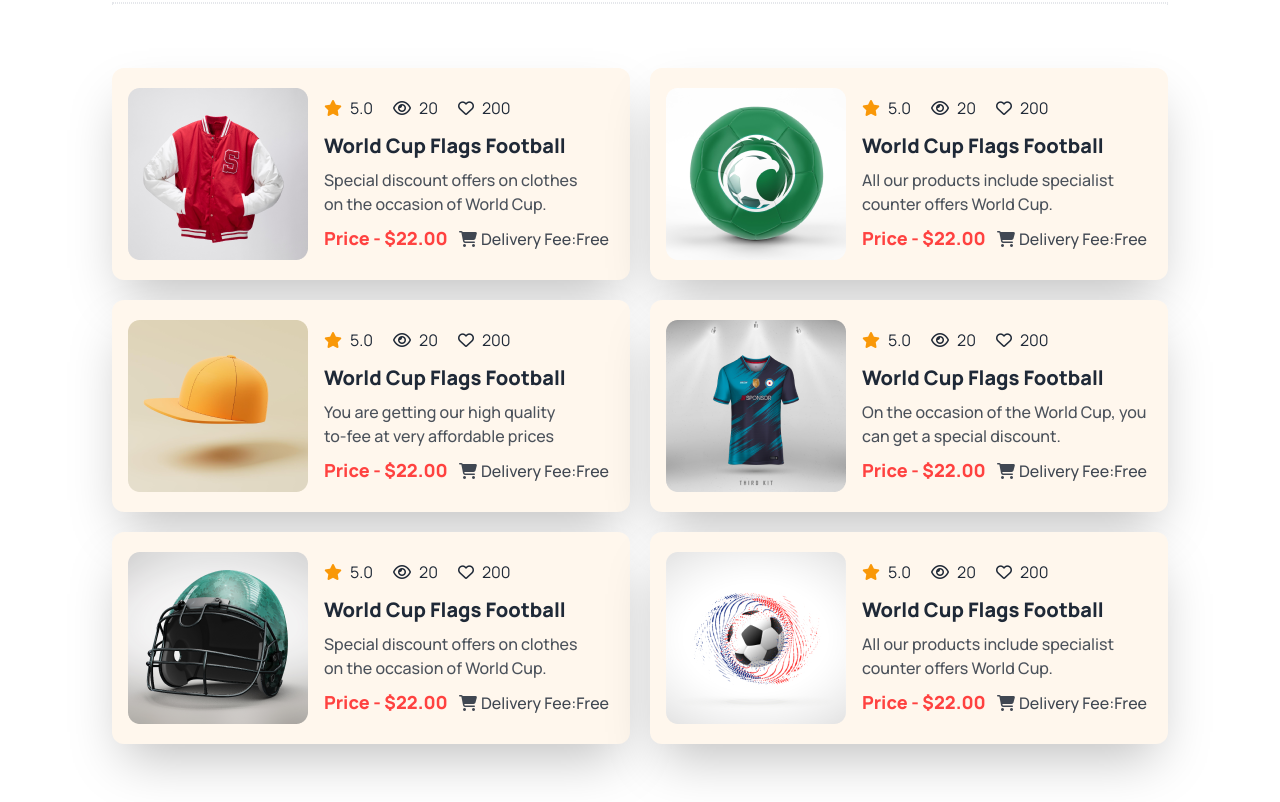
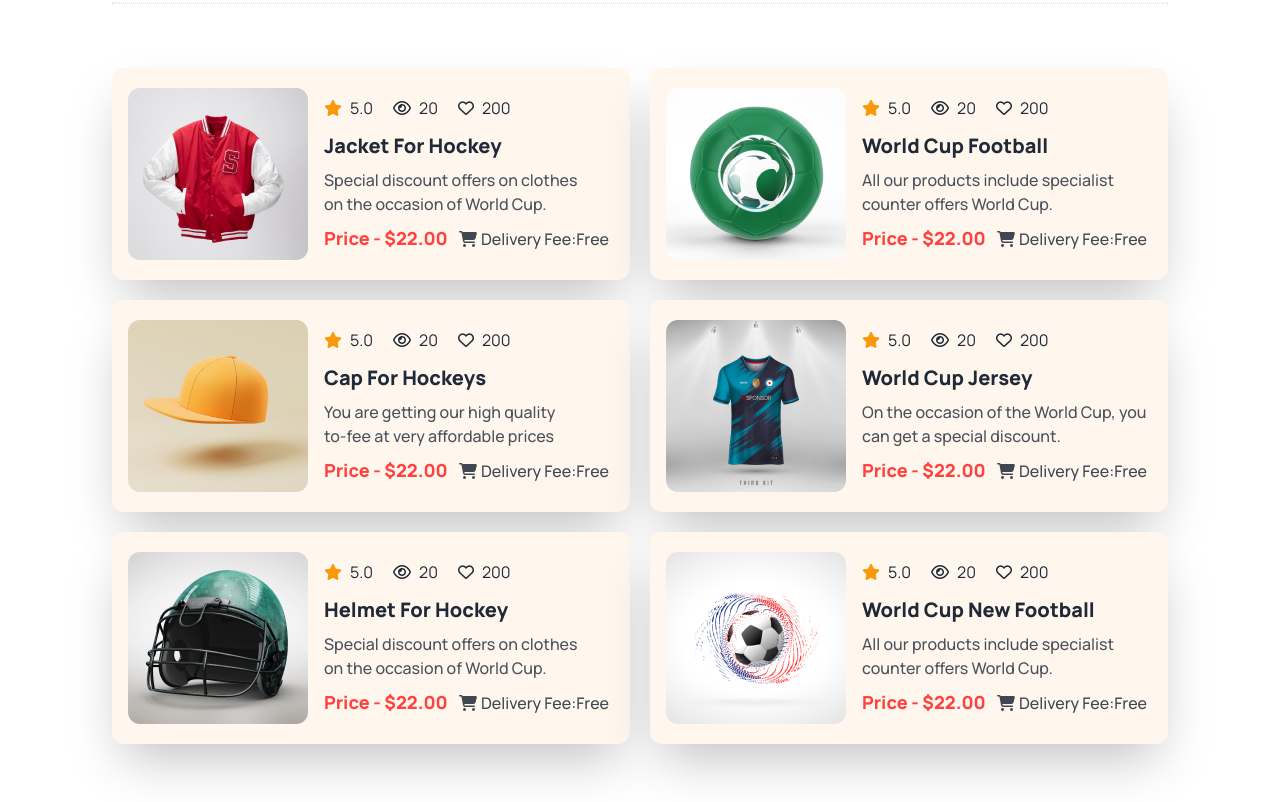
Before and after one commit to mhedi-hasan/assignment-no-3, a plain HTML site: page index.html in a window 1280 px wide. Shown: the part 2538-3340 px from the top of the page. Drawn offline with nearby package versions, Linux system fonts and the light colour scheme.

```diff
--- a/index.html
+++ b/index.html
@@ -199,7 +199,7 @@
                     </div>
                     <div>
                     <p class=" flex gap-5 pb-3 text-[rgba(19, 19, 24, 0.50)]"><span><i class="fa-solid fa-star text-[#f99808] pr-2"></i>5.0</span> <span><i class="fa-regular fa-eye pr-2"></i>20</span> <span><i class="fa-regular fa-heart pr-2"></i>200</span></p>
-                    <h3 class="font-extrabold text-xl">World Cup Flags Football</h3>
+                    <h3 class="font-extrabold text-xl">Jacket For Hockey</h3>
                     <p class="font-medium text-[16px] opacity-80 py-2">Special discount offers on clothes <br> on the occasion of World Cup.</p>
                     <p><span class="font-extrabold pr-2 text-lg text-[#FF4240]">Price - $22.00</span> <span class="font-medium text-[16px] opacity-85"><i class="fa-solid fa-cart-shopping pr-1"></i>Delivery Fee:Free</span></p>
                     </div>
@@ -211,7 +211,7 @@
                     </div>
                     <div>
                     <p class=" flex gap-5 pb-3 text-[rgba(19, 19, 24, 0.50)]"><span><i class="fa-solid fa-star text-[#f99808] pr-2"></i>5.0</span> <span><i class="fa-regular fa-eye pr-2"></i>20</span> <span><i class="fa-regular fa-heart pr-2"></i>200</span></p>
-                    <h3 class="font-extrabold text-xl">World Cup Flags Football</h3>
+                    <h3 class="font-extrabold text-xl">World Cup Football</h3>
                     <p class="font-medium text-[16px] opacity-80 py-2">All our products include specialist <br> counter offers World Cup.</p>
                     <p><span class="font-extrabold pr-2 text-lg text-[#FF4240]">Price - $22.00</span> <span class="font-medium text-[16px] opacity-85"><i class="fa-solid fa-cart-shopping pr-1"></i>Delivery Fee:Free</span></p>
                     </div>
@@ -223,7 +223,7 @@
                     </div>
                     <div>
                     <p class=" flex gap-5 pb-3 text-[rgba(19, 19, 24, 0.50)]"><span><i class="fa-solid fa-star text-[#f99808] pr-2"></i>5.0</span> <span><i class="fa-regular fa-eye pr-2"></i>20</span> <span><i class="fa-regular fa-heart pr-2"></i>200</span></p>
-                    <h3 class="font-extrabold text-xl">World Cup Flags Football</h3>
+                    <h3 class="font-extrabold text-xl">Cap For Hockeys</h3>
                     <p class="font-medium text-[16px] opacity-80 py-2">You are getting our high quality <br> to-fee at very affordable prices</p>
                     <p><span class="font-extrabold pr-2 text-lg text-[#FF4240]">Price - $22.00</span> <span class="font-medium text-[16px] opacity-85"><i class="fa-solid fa-cart-shopping pr-1"></i>Delivery Fee:Free</span></p>
                     </div>
@@ -235,7 +235,7 @@
                     </div>
                     <div>
                     <p class=" flex gap-5 pb-3 text-[rgba(19, 19, 24, 0.50)]"><span><i class="fa-solid fa-star text-[#f99808] pr-2"></i>5.0</span> <span><i class="fa-regular fa-eye pr-2"></i>20</span> <span><i class="fa-regular fa-heart pr-2"></i>200</span></p>
-                    <h3 class="font-extrabold text-xl">World Cup Flags Football</h3>
+                    <h3 class="font-extrabold text-xl">World Cup Jersey</h3>
                     <p class="font-medium text-[16px] opacity-80 py-2">On the occasion of the World Cup, you <br> can get a special discount.</p>
                     <p><span class="font-extrabold pr-2 text-lg text-[#FF4240]">Price - $22.00</span> <span class="font-medium text-[16px] opacity-85"><i class="fa-solid fa-cart-shopping pr-1"></i>Delivery Fee:Free</span></p>
                     </div>
@@ -247,7 +247,7 @@
                     </div>
                     <div>
                     <p class=" flex gap-5 pb-3 text-[rgba(19, 19, 24, 0.50)]"><span><i class="fa-solid fa-star text-[#f99808] pr-2"></i>5.0</span> <span><i class="fa-regular fa-eye pr-2"></i>20</span> <span><i class="fa-regular fa-heart pr-2"></i>200</span></p>
-                    <h3 class="font-extrabold text-xl">World Cup Flags Football</h3>
+                    <h3 class="font-extrabold text-xl">Helmet For Hockey</h3>
                     <p class="font-medium text-[16px] opacity-80 py-2">Special discount offers on clothes <br> on the occasion of World Cup.</p>
                     <p><span class="font-extrabold pr-2 text-lg text-[#FF4240]">Price - $22.00</span> <span class="font-medium text-[16px] opacity-85"><i class="fa-solid fa-cart-shopping pr-1"></i>Delivery Fee:Free</span></p>
                     </div>
@@ -259,7 +259,7 @@
                     </div>
                     <div>
                     <p class=" flex gap-5 pb-3 text-[rgba(19, 19, 24, 0.50)]"><span><i class="fa-solid fa-star text-[#f99808] pr-2"></i>5.0</span> <span><i class="fa-regular fa-eye pr-2"></i>20</span> <span><i class="fa-regular fa-heart pr-2"></i>200</span></p>
-                    <h3 class="font-extrabold text-xl">World Cup Flags Football</h3>
+                    <h3 class="font-extrabold text-xl">World Cup New Football</h3>
                     <p class="font-medium text-[16px] opacity-80 py-2">All our products include specialist <br> counter offers World Cup.</p>
                     <p><span class="font-extrabold pr-2 text-lg text-[#FF4240]">Price - $22.00</span> <span class="font-medium text-[16px] opacity-85"><i class="fa-solid fa-cart-shopping pr-1"></i>Delivery Fee:Free</span></p>
                     </div>
@@ -430,9 +430,8 @@
     </main>
     <!-- main-section-end -->
     <!-- footer-section-start -->
-    <footer>
         <div>
-            <footer class="footer p-10 py-16 bg-[#131318] text-white justify-between lg:px-28">
+            <footer class="footer flex justify-center flex-col lg:flex-row p-10 py-16 bg-[#131318] text-white justify-between lg:px-28">
                 <aside class="lg:text-left text-center block mx-auto">
                     <h2 class="font-extrabold text-xl pb-3">Get In Touch</h2>
                     <p class="font-medium text-sm opacity-70">Join our club. Contact us today <br> if you are interested in finding <br> out more club a player</p>
@@ -440,7 +439,7 @@
                         <p class="font-medium text-sm opacity-70"><i class="fa-solid fa-phone text-[#ff4240] pr-1"></i> (+62) 123-321-543</p>
                 </aside>
 
-                    <div class="flex lg:gap-44 gap-10 lg:text-left text-center mx-auto block">
+                    <div class="flex items-center lg:gap-44 gap-10 lg:text-left text-center mx-auto block">
                         <nav class="flex flex-col gap-1">
                             <header class="font-bold text-lg opacity-95">Company</header>
                             <a class="link link-hover font-medium text-sm opacity-70">Branding</a>
@@ -465,7 +464,6 @@
                 </nav>
             </footer>
         </div>
-    </footer>
     <!-- footer-section-end -->
 </body>
 </html>
```
